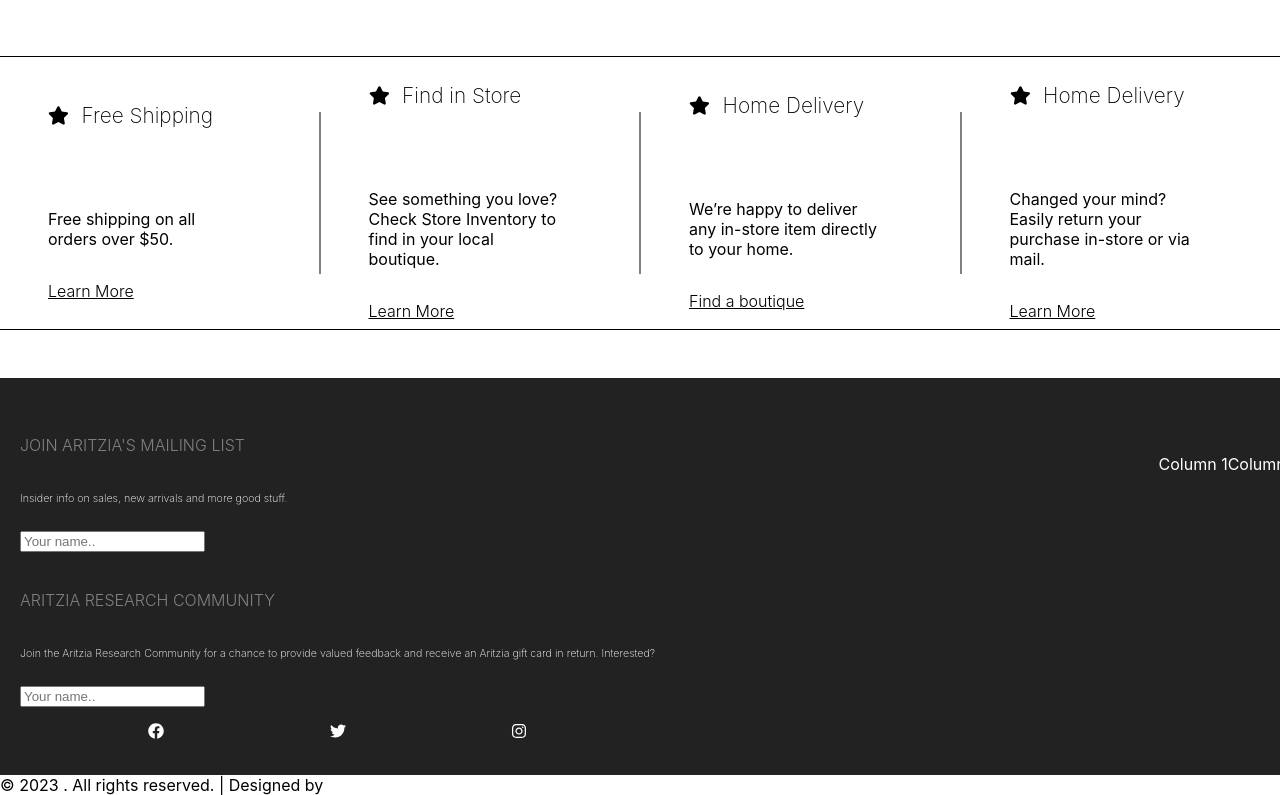
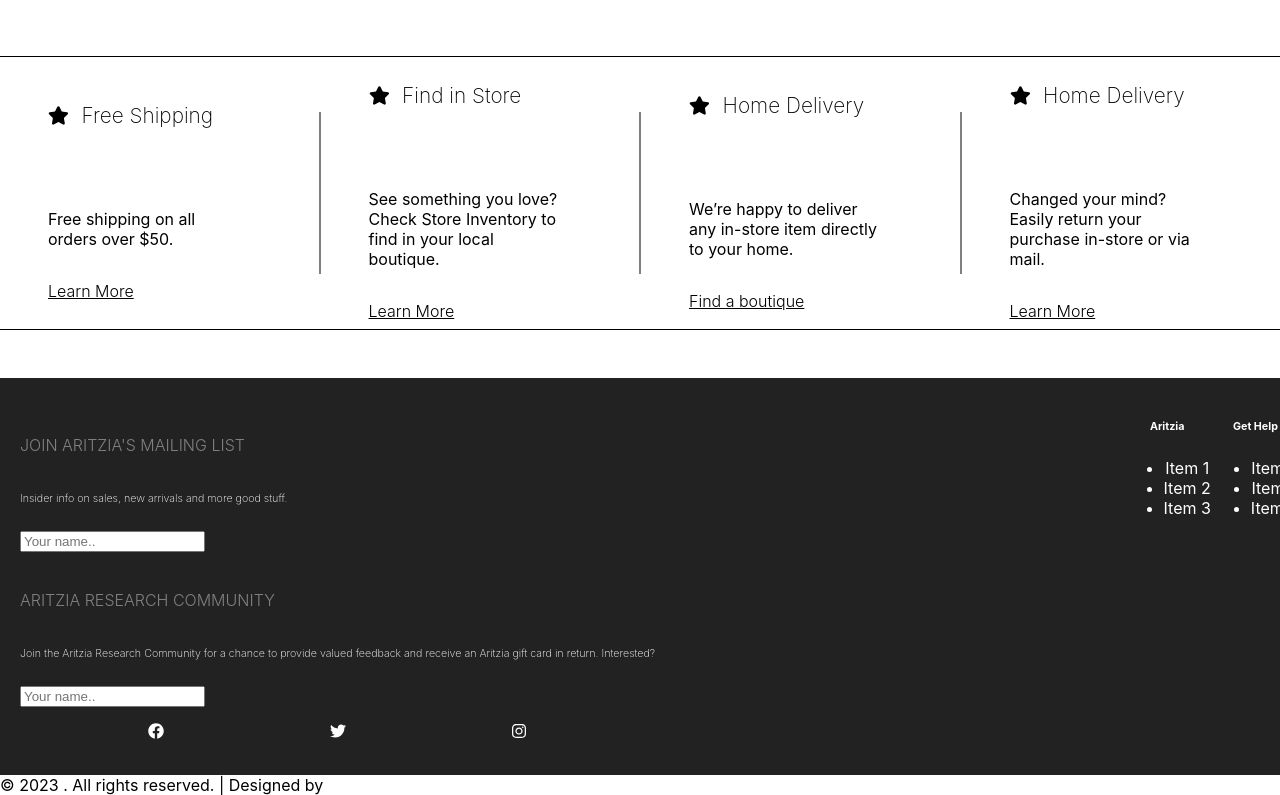
Before and after one commit to OdeliaFink/product-store, a React (Create React App) app: page / in a window 1280 px wide. Shown: the part 4161-4956 px from the top of the page. Built offline with nearby package versions, Linux system fonts and the light colour scheme; the HTML template or start-up script is replaced by a standard one.

Commit message:
refactor

```diff
--- a/src/components/Footer.tsx
+++ b/src/components/Footer.tsx
@@ -9,7 +9,6 @@
   text-align: center;
   display: flex;
   justify-content: space-between;
-
   bottom: 0;
   width: 100%;
   display: flex;
@@ -96,8 +95,22 @@
               bottom: '7rem',
             }}
           >
-            <div>Column 1</div>
-            <div>Column 2</div>
+            <div>
+              <h6>Aritzia</h6>
+              <ul>
+                <li>Item 1</li>
+                <li>Item 2</li>
+                <li>Item 3</li>
+              </ul>
+            </div>
+            <div>
+              <h6>Get Help</h6>
+              <ul>
+                <li>Item A</li>
+                <li>Item B</li>
+                <li>Item C</li>
+              </ul>
+            </div>
           </div>
         </Container>
         <div>
```
